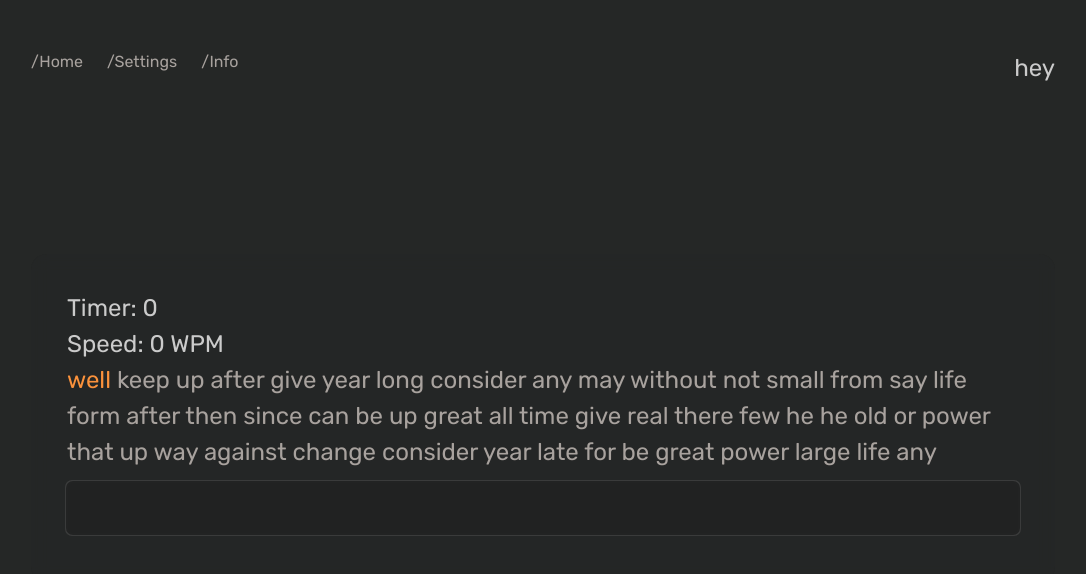
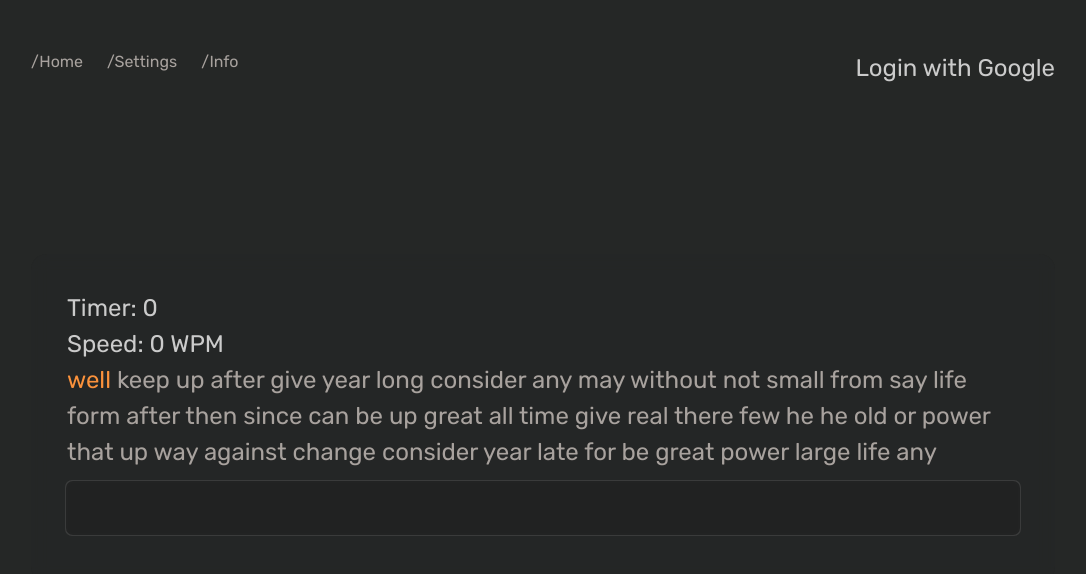
Before and after one commit to svenplb/Powerr, a React (Create React App) app: page / in a window 1280 px wide. Shown: the top 574 px of the page, without its empty margins (97-1183 px from the left). Built offline with nearby package versions, Linux system fonts and the light colour scheme; a web font is replaced by a local one.

Commit message:
Added GoogleLoginButton

```diff
--- a/package.json
+++ b/package.json
@@ -6,6 +6,7 @@
     "@testing-library/jest-dom": "^5.16.4",
     "@testing-library/react": "^13.2.0",
     "@testing-library/user-event": "^13.5.0",
+    "firebase": "^9.15.0",
     "framer-motion": "^6.3.3",
     "react": "^18.1.0",
     "react-dom": "^18.1.0",
--- /dev/null
+++ b/src/Components/Auth.js
@@ -0,0 +1,30 @@
+import React from "react";
+
+import { initializeApp } from "firebase/app";
+import "firebase/auth";
+import { getAuth, GoogleAuthProvider, signInWithPopup } from "firebase/auth";
+
+const firebaseConfig = {};
+
+// Initialize Firebase
+const app = initializeApp(firebaseConfig);
+
+function Auth() {
+  function handleClick() {
+    const provider = new GoogleAuthProvider();
+    const auth = getAuth(app);
+    const user = auth.currentUser;
+    console.log(user);
+    signInWithPopup(auth, provider)
+      .then(function (result) {
+        console.log(result.user.displayName + " logged in");
+      })
+      .catch(function (error) {
+        console.error(error);
+      });
+  }
+
+  return <button onClick={handleClick}>Login with Google</button>;
+}
+
+export default Auth;
--- a/src/Components/Navbar.js
+++ b/src/Components/Navbar.js
@@ -1,3 +1,4 @@
+import Auth from "./Auth";
 import React from "react";
 import { Link } from "react-router-dom";
 
@@ -20,9 +21,7 @@ function Navbar() {
           </div>
           {/* Darkmode test */}
           <div className="flex">
-            <button>
-              hey
-            </button>
+            <Auth />
           </div>
         </div>
       </div>
--- /dev/null
+++ b/src/Components/firebase.js
@@ -0,0 +1,36 @@
+import React from "react";
+
+import { initializeApp } from "firebase/app";
+import "firebase/auth";
+import { getAuth, GoogleAuthProvider, signInWithPopup } from "firebase/auth";
+
+const firebaseConfig = {
+  apiKey: "AIzaSyC5As75GRklnGsJuvXXZchU8cFJNUEr374",
+  authDomain: "spontan-plochberger-info.firebaseapp.com",
+  databaseURL: "https://spontan-plochberger-info.firebaseio.com",
+  projectId: "spontan-plochberger-info",
+  storageBucket: "spontan-plochberger-info.appspot.com",
+  messagingSenderId: "624489370720",
+  appId: "1:624489370720:web:cc62c5b24209f2208a9f05",
+};
+
+// Initialize Firebase
+const app = initializeApp(firebaseConfig);
+
+function GoogleLoginButton() {
+  function handleClick() {
+    const provider = new GoogleAuthProvider();
+    const auth = getAuth(app);
+    signInWithPopup(auth, provider)
+      .then(function (result) {
+        console.log(result.user.displayName + " logged in");
+      })
+      .catch(function (error) {
+        console.error(error);
+      });
+  }
+
+  return <button onClick={handleClick}>Login with Google</button>;
+}
+
+export default GoogleLoginButton;
```
Also changed, not shown: 1 other file (tests, documents, lock files or other folders).
